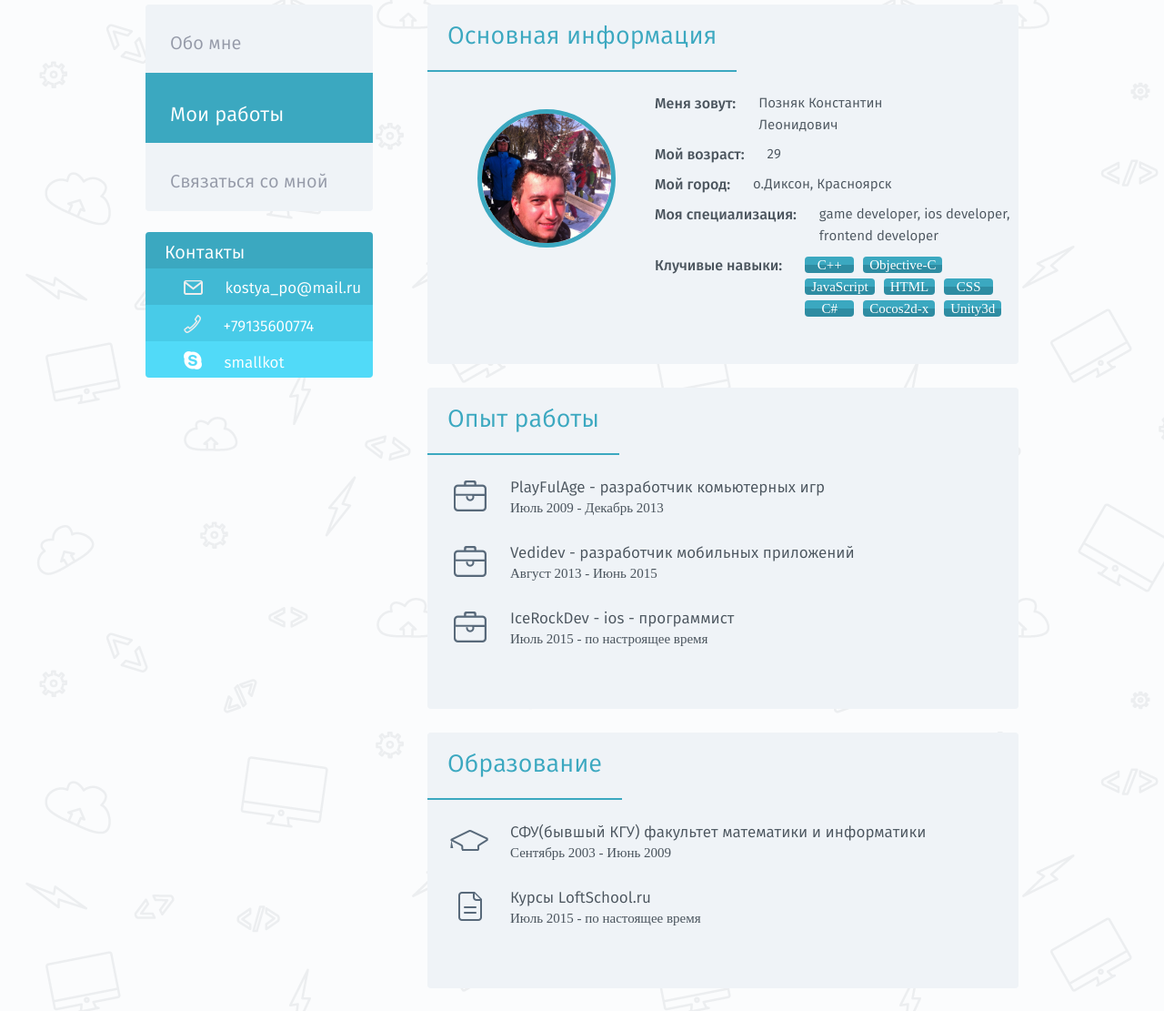
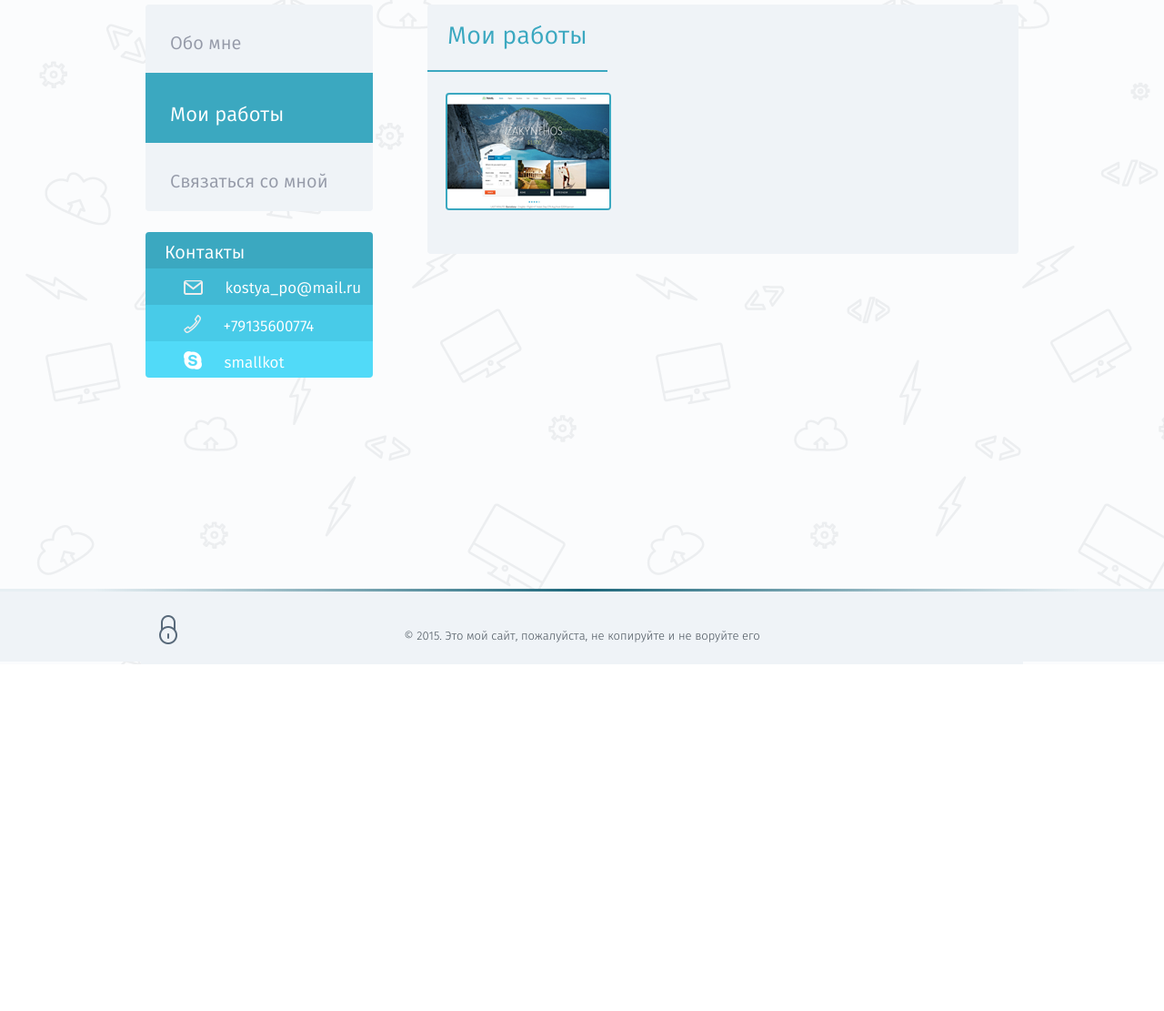
Before and after one commit to smallkot/first_site_dz1_loftschool, a website: page app/my_projects.html in a window 1280 px wide. Shown: the part 153-1264 px from the top of the page at 91% size. After the commit the page ends 883 px from the top, so only its background shows below. Drawn offline with nearby package versions, Linux system fonts and the light colour scheme.

Commit message:
add my_projects and fix contact me

```diff
--- /dev/null
+++ b/app/css/my_projects.css
@@ -0,0 +1,16 @@
+.div-site-img{
+	border: 2px solid #3ba8c0;
+	border-radius: 4px;
+	width: 178px;
+	height: 125px;
+	overflow: hidden;
+}
+
+.site-block{
+	display: inline-block;
+	margin-right: 30px;
+}
+
+.site-container{
+	padding: 0 20px;
+}
--- a/app/my_projects.html
+++ b/app/my_projects.html
@@ -18,7 +18,7 @@
 
 	<link rel="stylesheet" href="bower/normalize.css/normalize.css">
 	<link rel="stylesheet" href="css/main.css">
-
+	<link rel="stylesheet" href="css/my_projects.css">
 	<script src="bower/modernizer/modernizr.js"></script>
 </head>
 <body>
@@ -87,123 +87,14 @@
 
 				<div class="general-section float-right" >
 					<section class="section-block">
-						<h1 class="title-section">Основная информация</h1>
+						<h1 class="title-section">Мои работы</h1>
 						<div class="section-body clearfix">
-							<div class="img-block float-left">
-								<div class="avatar-box">
-									<img src="images/avatar.jpg" alt="Kostyan" class="avatar">
+							<div class="site-container">
+								<div class="site-block">
+									<div class="div-site-img">
+										<img src="images/site.png" class="site">
 									</div>
 								</div>
-
-							<div class="info-block float-right">
-								<ul class="info-list">
-									<li class="info-item clearfix">
-										<div class="what float-left">Меня зовут:</div>
-										<div class="info float-left">Позняк Константин Леонидович</div>
-									</li>
-									<li class="info-item clearfix">
-										<div class="what float-left">Мой возраст:</div>
-										<div class="info float-left">29</div>
-									</li>
-									<li class="info-item clearfix">
-										<div class="what float-left">Мой город:</div>
-										<div class="info float-left">о.Диксон, Красноярск</div>
-									</li>
-									<li class="info-item clearfix">
-										<div class="what float-left">Моя специализация:</div>
-										<div class="info float-left">game developer, ios developer, frontend developer</div>
-									</li>
-									<li class="info-item clearfix">
-										<div class="what float-left">Клучивые навыки:</div>
-										<div class="info float-left">
-											<ul class="skills-list">
-												<li class="skill-item">С++</li>
-												<li class="skill-item">Objective-C</li>
-												<li class="skill-item">JavaScript</li>
-												<li class="skill-item">HTML</li>
-												<li class="skill-item">CSS</li>
-												<li class="skill-item">C#</li>
-												<li class="skill-item">Cocos2d-x</li>
-												<li class="skill-item">Unity3d</li>
-											</ul>
-										</div>
-									</li>
-								</ul>
-							</div>
-						</div>
-					</section>
-
-					<section class="section-block">
-						<h1 class="title-section">Опыт работы</h1>
-						<div class="section-body">
-							<div class="work-block">
-								<ul class="work-list">
-									<li class="work-item clearfix">
-										<div class="work-img sprite sprite-bag float-left"></div>
-										<ul class="title-work-list float-left">
-											<li class="work-title-company">
-												PlayFulAge - разработчик комьютерных игр
-											</li>
-											<li class="work-when">
-												Июль 2009 - Декабрь 2013
-											</li>
-										</ul>
-									</li>
-									<li class="work-item clearfix">
-										<div class="work-img sprite sprite-bag float-left"></div>
-										<ul class="title-work-list float-left">
-											<li class="work-title-company">
-												Vedidev - разработчик мобильных приложений
-											</li>
-											<li class="work-when">
-												Август 2013 - Июнь 2015
-											</li>
-										</ul>
-									</li>
-									<li class="work-item clearfix">
-										<div class="work-img sprite sprite-bag float-left"></div>
-										<ul class="title-work-list float-left">
-											<li class="work-title-company">
-												IceRockDev - ios - программист
-											</li>
-											<li class="work-when">
-												Июль 2015 - по настроящее время
-											</li>
-										</ul>
-									</li>
-								</ul>
-							</div>
-						</div>
-					</section>
-
-					<section class="section-block">
-						<h1 class="title-section">Образование</h1>
-						<div class="section-body">
-							<div class="work-block">
-								<ul class="work-list">
-									<li class="work-item clearfix">
-										<div class="work-img sprite sprite-hat float-left"></div>
-										<ul class="title-work-list float-left">
-											<li class="work-title-company">
-												СФУ(бывшый КГУ) факультет математики и информатики
-											</li>
-											<li class="work-when">
-												Сентябрь 2003 - Июнь 2009
-											</li>
-										</ul>
-									</li>
-									<li class="work-item clearfix">
-										<div class="work-img sprite sprite-doc float-left"></div>
-										<ul class="title-work-list float-left">
-											<li class="work-title-company">
-												Курсы LoftSchool.ru
-											</li>
-											<li class="work-when">
-												Июль 2015 - по настоящее время
-											</li>
-										</ul>
-									</li>
-								</ul>
 							</div>
 						</div>
 					</section>
```
Also changed, not shown: app/css/my_contacts.css (+16 -8 lines), app/my_contacts.html (+2 -2 lines), app/images/site.png (added). Lines whose indentation alone changed are shown as unchanged.
